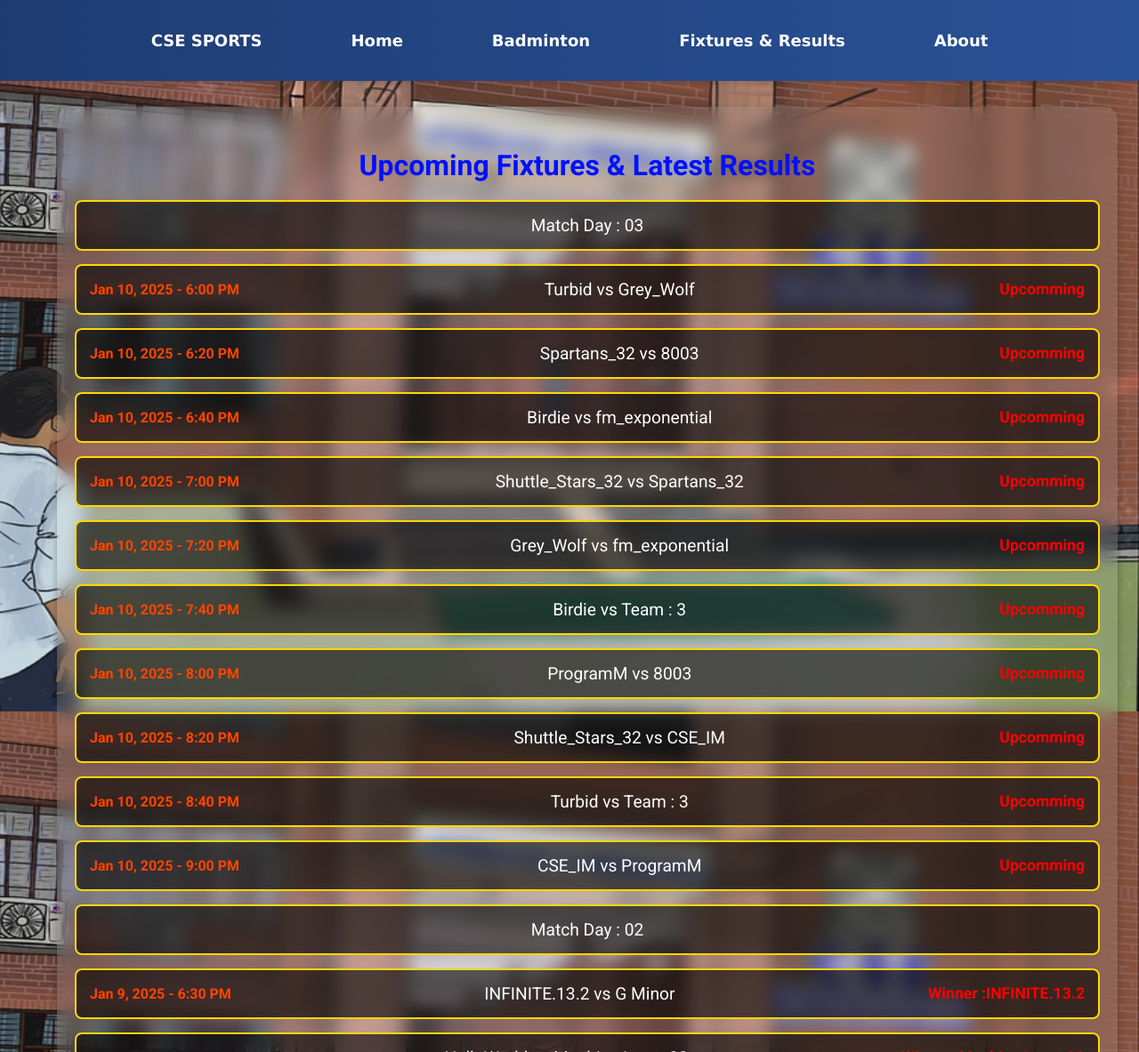
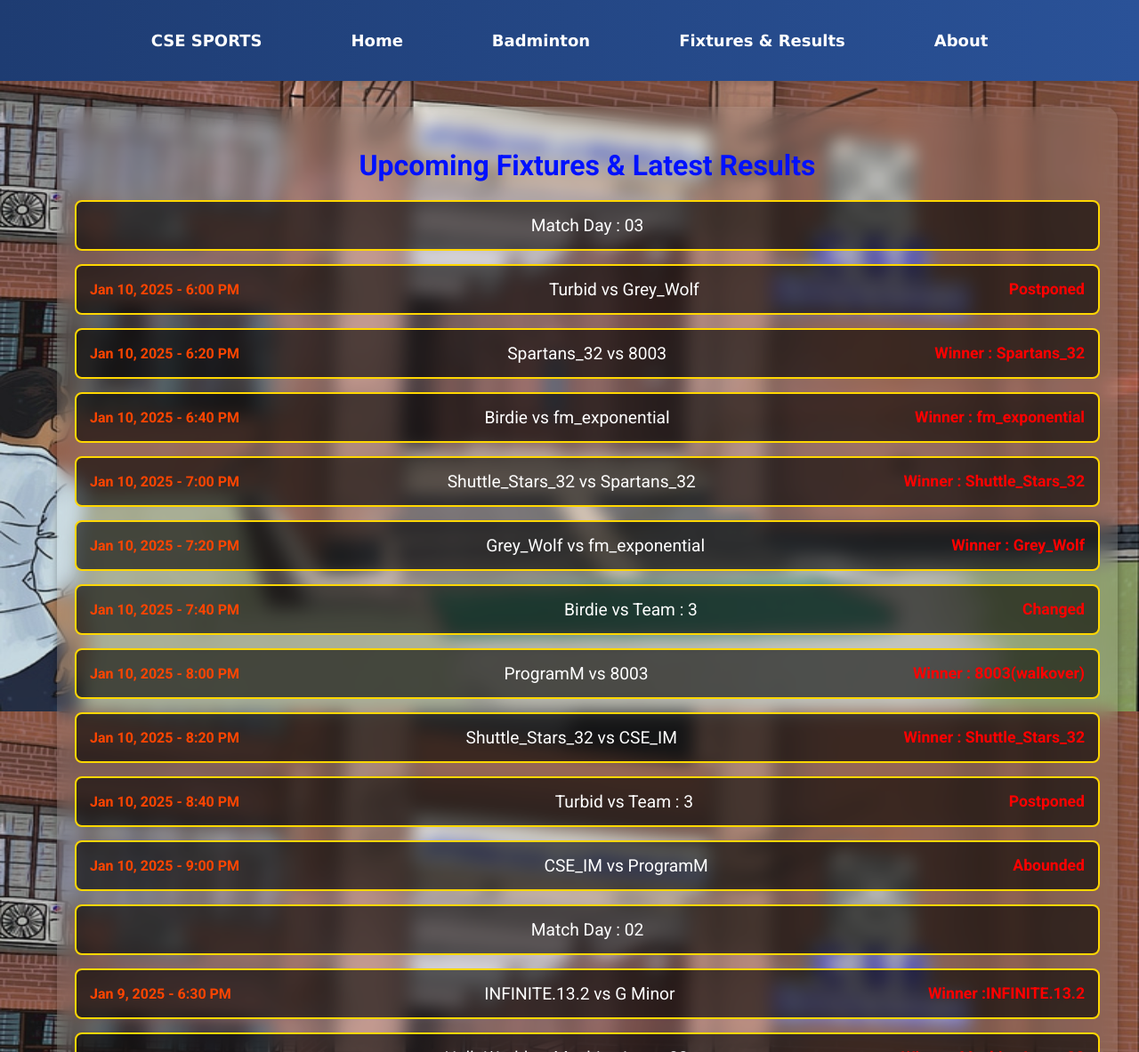
Before and after one commit to BlackBoxJU50/Sports-portal, a plain HTML site: page fixtures.html in a window 1280 px wide. Shown: the top 1183 px of the page at 89% size. Drawn offline with Linux system fonts and the light colour scheme.

Commit message:
Update fixtures.html

```diff
--- a/fixtures.html
+++ b/fixtures.html
@@ -274,52 +274,52 @@
                 <li class="fixture-item">
     <div class="date">Jan 10, 2025 - 6:00 PM</div>
     <div class="teams">Turbid vs Grey_Wolf</div>
-    <div class="result">Upcomming</div>
+    <div class="result">Postponed </div>
 </li>
 <li class="fixture-item">
     <div class="date">Jan 10, 2025 - 6:20 PM</div>
     <div class="teams">Spartans_32 vs 8003</div>
-    <div class="result">Upcomming</div>
+    <div class="result">Winner : Spartans_32</div>
 </li>
 <li class="fixture-item">
     <div class="date">Jan 10, 2025 - 6:40 PM</div>
     <div class="teams">Birdie vs fm_exponential</div>
-    <div class="result">Upcomming</div>
+    <div class="result">Winner : fm_exponential</div>
 </li>
 <li class="fixture-item">
     <div class="date">Jan 10, 2025 - 7:00 PM</div>
     <div class="teams">Shuttle_Stars_32 vs Spartans_32</div>
-    <div class="result">Upcomming</div>
+    <div class="result">Winner : Shuttle_Stars_32</div>
 </li>
 <li class="fixture-item">
     <div class="date">Jan 10, 2025 - 7:20 PM</div>
     <div class="teams">Grey_Wolf vs fm_exponential</div>
-    <div class="result">Upcomming</div>
+    <div class="result">Winner : Grey_Wolf</div>
 </li>
 <li class="fixture-item">
     <div class="date">Jan 10, 2025 - 7:40 PM</div>
     <div class="teams">Birdie vs Team : 3</div>
-    <div class="result">Upcomming</div>
+    <div class="result">Changed</div>
 </li>
 <li class="fixture-item">
     <div class="date">Jan 10, 2025 - 8:00 PM</div>
     <div class="teams">ProgramM vs 8003</div>
-    <div class="result">Upcomming</div>
+    <div class="result">Winner : 8003(walkover)</div>
 </li>
 <li class="fixture-item">
     <div class="date">Jan 10, 2025 - 8:20 PM</div>
     <div class="teams">Shuttle_Stars_32 vs CSE_IM</div>
-    <div class="result">Upcomming</div>
+    <div class="result">Winner : Shuttle_Stars_32</div>
 </li>
 <li class="fixture-item">
     <div class="date">Jan 10, 2025 - 8:40 PM</div>
     <div class="teams">Turbid vs Team : 3</div>
-    <div class="result">Upcomming</div>
+    <div class="result">Postponed </div>
 </li>
 <li class="fixture-item">
     <div class="date">Jan 10, 2025 - 9:00 PM</div>
     <div class="teams">CSE_IM vs ProgramM</div>
-    <div class="result">Upcomming</div>
+    <div class="result">Abounded</div>
 </li>
                 <li class="fixture-item">
                     <div class="date"></div>
```
